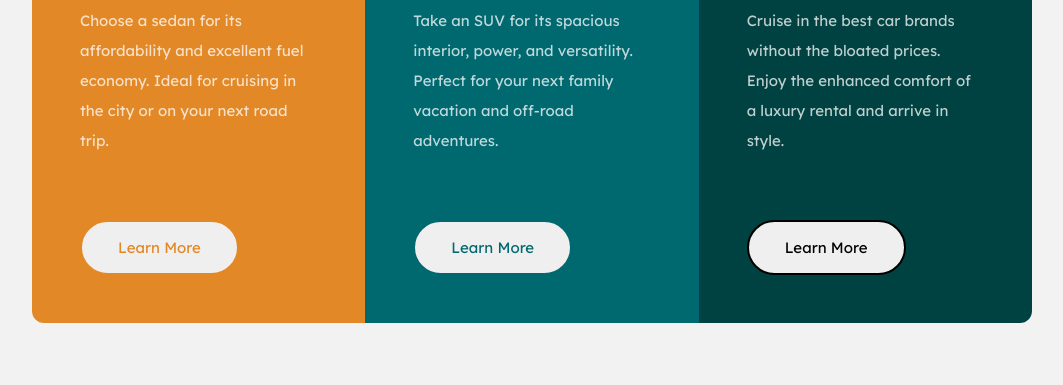
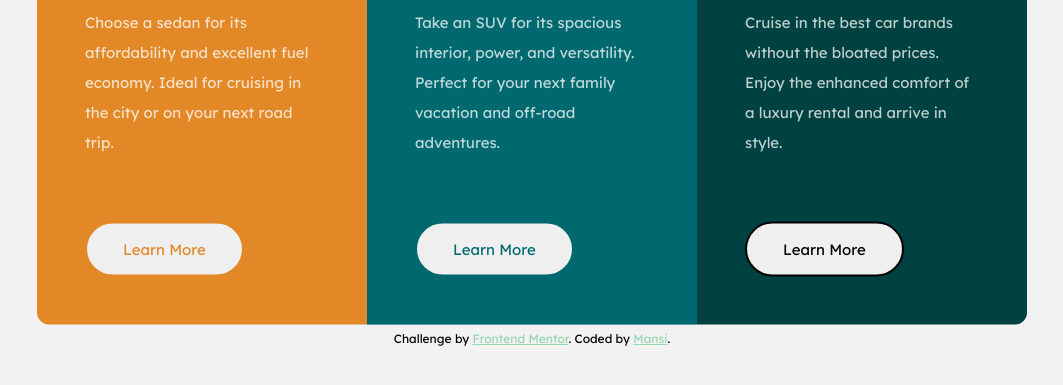
Before and after one commit to meetDeveloper/a-3-column-preview-card-component, a plain HTML site: page index.html in a window 1280 px wide. Shown: the part 341-726 px from the top of the page, without its empty margins (108-1171 px from the left). Drawn offline with Linux system fonts and the light colour scheme.

Commit message:
fifth commit

```diff
--- a/index.css
+++ b/index.css
@@ -28,7 +28,9 @@ body{
 }
 
 .container{
-    max-width:100rem;
+    max-width:99rem;
+    transform : translateY(5%);
+
 }
 
 .grid{
@@ -126,7 +128,7 @@ body{
     }
 }
 
-/* .attribution {
+.attribution {
     font-size: 1.2rem;
     text-align: center;
     margin-top: 3.2rem;
@@ -142,4 +144,4 @@ body{
 .attribution a:active{
     color: #7BAE7F;
     text-decoration: none;
-} */
+}
--- a/index.html
+++ b/index.html
@@ -43,12 +43,12 @@
 </div>
 </main>
 
-<!-- <footer>
+<footer>
   <div class="attribution">
     Challenge by <a href="https://www.frontendmentor.io?ref=challenge" target="_blank">Frontend Mentor</a>.
     Coded by <a href="#">Mansi</a>.
   </div>
-</footer> -->
+</footer>
 
 </body>
 </html>
```
